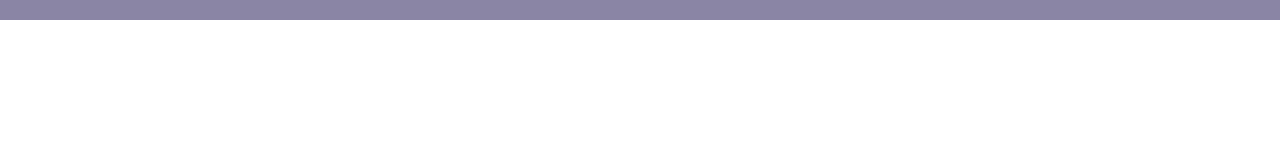
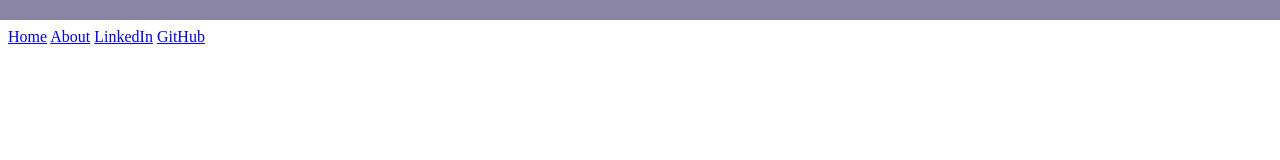
Before and after one commit to LeiaQuesada/personal-profile, a plain HTML site: page index.html in a window 1280 px wide. Drawn offline with Linux system fonts and the light colour scheme.

Commit message:
Add links to top of site

```diff
--- a/index.html
+++ b/index.html
@@ -13,6 +13,15 @@
     </head>
 
     <body>
+        <header>
+            <nav>
+              <a href="index.html">Home</a>
+              <a href="about.html">About</a>
+              <a href="https://www.linkedin.com/in/leia-quesada/" target=blank>LinkedIn</a>
+              <a href="https://github.com/LeiaQuesada" target=blank>GitHub</a>
+            </nav>
+          </header>
+
 
     </body>
 </html>
```
